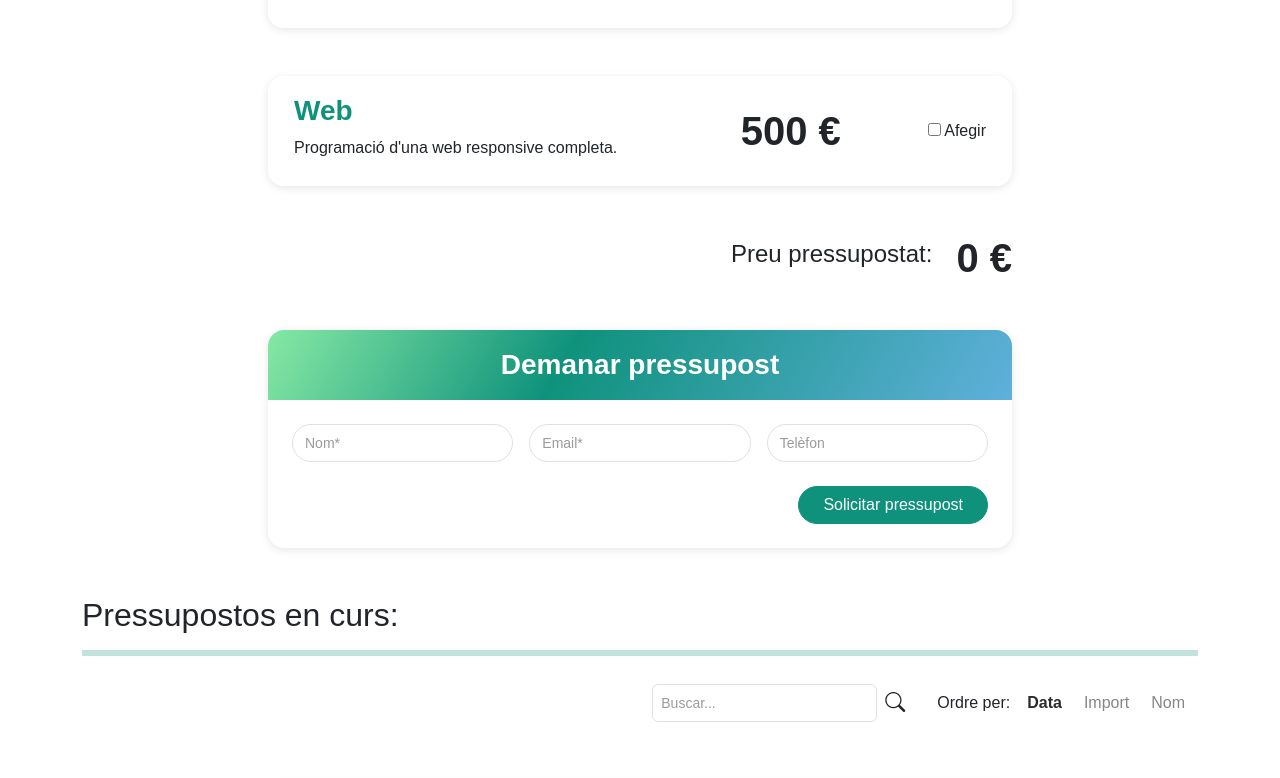
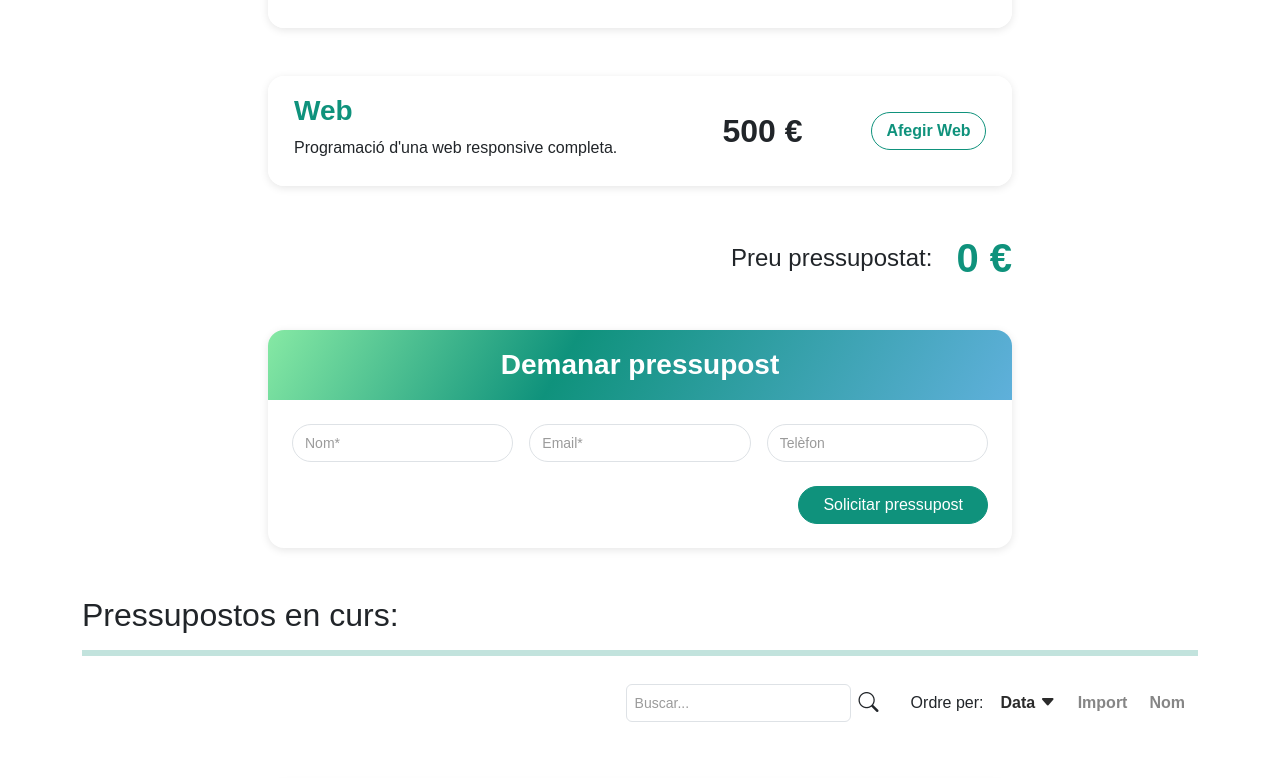
Before and after one commit to basantades/S6.-Pressupostos-Angular, an Angular app: page / in a window 1280 px wide. Shown: the part 542-1320 px from the top of the page. Built offline with nearby package versions, Linux system fonts and the light colour scheme.

Commit message:
README y retoques finales

```diff
--- a/src/app/components/budget/budget.component.html
+++ b/src/app/components/budget/budget.component.html
@@ -8,18 +8,18 @@
                 <p>{{budget.descripcion}}</p>
             </div>
             @if (budget.id === 3 && web()) {
-                <div class="price">{{budget.price + panelExtraPrice()}} €</div>
+                <div class="price fs-2">{{budget.price + panelExtraPrice()}} €</div>
             } @else {
-                <div class="price">{{budget.price}} €</div>
+                <div class="price fs-2">{{budget.price}} €</div>
             }
-            <label>
                 <input
-                  type="checkbox"
+                  type="checkbox" class="btn-check"
                   id="checkbox-{{budget.id}}"
                   [checked]="budget.id === 1 ? seo() : budget.id === 2 ? ads() : budget.id === 3 ? web() : false"
                   (change)="onCheckboxChange(budget, $event)"
-                  /> Afegir
-              </label>
+                  />
+                  <label class="btn boton-check" for="checkbox-{{budget.id}}" [innerText]="budget.id === 1 && !seo() ? 'Afegir SEO' : budget.id === 2 && !ads() ? 'Afegir Ads' : budget.id === 3 && !web() ? 'Afegir Web' : 'Afegit'"></label>
+
             </div>
             @if (budget.additionalOptions) {
                     <div  id="options-{{budget.id}}"
@@ -34,6 +34,6 @@
 
 
 <section class="total">
-    <h4>Preu pressupostat:</h4>
-    <h4 class="price"><span>{{ totalPrice() }}</span> €</h4>
+    <h4 class="my-2">Preu pressupostat:</h4>
+    <h2 class="price text-primary fs-1"><span>{{ totalPrice() }}</span> €</h2>
   </section>
--- a/src/app/components/budget/budget.component.scss
+++ b/src/app/components/budget/budget.component.scss
@@ -3,3 +3,22 @@
 .service h3 {
     @extend .text-primary, .fw-bolder, .mt-2;
 }
+
+.boton-check {
+    @extend .btn, .btn-outline-primary, .rounded-pill, .fw-bold;
+    width: 115px;
+}
+@media screen and (max-width: 768px) {
+    .boton-check {
+        width: 100%;
+    }
+
+}
+
+.boton-check:hover {
+    @extend .btn-primary, .text-white;
+}
+
+.btn-check:checked + .btn {
+    @extend .btn-primary, .text-white;
+}
--- a/src/app/components/budgets-list/budgets-list.component.html
+++ b/src/app/components/budgets-list/budgets-list.component.html
@@ -9,9 +9,18 @@
         </div>
           <div class="d-flex align-items-center ms-3 ordenar">
             <p class="m-2">Ordre per:</p>
-            <button class="btn btn-link ps-2" [class.active]="orderBy() === 'fecha'" (click)="setOrderBy('fecha')">Data</button>
-            <button class="btn btn-link ps-2" [class.active]="orderBy() === 'total'" (click)="setOrderBy('total')">Import</button>
-            <button class="btn btn-link ps-2" [class.active]="orderBy() === 'nombre'"  (click)="setOrderBy('nombre')">Nom</button>
+            <button class="btn btn-link fw-bold ps-2" [class.active]="orderBy() === 'fecha'" (click)="setOrderBy('fecha')">Data
+                @if (orderBy() === 'fecha') {
+                @if(invertido() === false) {<i class="bi bi-caret-down-fill"></i>} @else {<i class="bi bi-caret-up-fill"></i>}
+                }</button>
+            <button class="btn btn-link fw-bold ps-2" [class.active]="orderBy() === 'total'" (click)="setOrderBy('total')">Import
+                @if (orderBy() === 'total') {
+                @if(invertido() === false) {<i class="bi bi-caret-down-fill"></i>} @else {<i class="bi bi-caret-up-fill"></i>}
+                }</button>
+            <button class="btn btn-link fw-bold ps-2" [class.active]="orderBy() === 'nombre'"  (click)="setOrderBy('nombre')">Nom
+                @if (orderBy() === 'nombre') {
+                @if(invertido() === false) {<i class="bi bi-caret-down-fill"></i>} @else {<i class="bi bi-caret-up-fill"></i>}
+                }</button>
           </div>
     </div>
 </div>
@@ -44,7 +53,7 @@
                 <div class="datos-preu">
                 <div>
                     <h5 class="">Preu:</h5>
-                    <p class="price">{{budgetSaved.total}} €</p>
+                    <p class="price fs-1">{{budgetSaved.total}} €</p>
                 </div>
                 </div>
             </div>
--- a/src/app/components/budgets-list/budgets-list.component.ts
+++ b/src/app/components/budgets-list/budgets-list.component.ts
@@ -13,6 +13,7 @@ budgetsSavedList = inject(BudgetService).getBudgetsSavedList();
 getSortedBudgets = inject(BudgetService).getSortedBudgets;
 orderBy = inject(BudgetService).orderBy;
 setOrderBy = inject(BudgetService).setOrderBy;
+invertido = inject(BudgetService).invertido;
 searchBudgets = inject(BudgetService).searchBudgets;
 searchQuery = inject(BudgetService).searchQuery;
 
--- a/src/app/components/welcome/welcome.component.scss
+++ b/src/app/components/welcome/welcome.component.scss
@@ -4,7 +4,7 @@ header {
     margin: 20px 0;
 }
 h4 {
-    color: #0f927c;
+    @extend .text-primary;
 }
 @media (max-width: 1200px) {
     h4 {
--- a/src/app/services/budget.service.ts
+++ b/src/app/services/budget.service.ts
@@ -77,7 +77,7 @@ export class BudgetService {
   }
 
 
-  private budgetsSavedList = signal<BudgetSaved[]>([
+  private budgetsSavedList = signal<BudgetSaved[]>([ //listado inicial de ejemplo
     {
       id_budgetSaved: 1,
       nombre: "Jordi",
@@ -99,8 +99,8 @@ export class BudgetService {
       pages: 5,
       languages: 3,
       total: 920,
-      created_at: new Date(),
-      updated_at: new Date()
+      created_at: new Date('2024-01-28T16:00:00+01:00'),
+      updated_at: new Date('2024-01-28T16:00:00+01:00')
     }
   ]);
 
@@ -115,9 +115,13 @@ addBudget(budget: BudgetSaved) {
 
 searchQuery = signal<string>('');
 orderBy = signal<'fecha' | 'nombre' | 'total'>('fecha'); // Criterio de orden inicial
+invertido = signal<boolean>(false);
 
 
 setOrderBy(order: 'fecha' | 'nombre' | 'total') {
+  if (order === this.orderBy()) {
+    this.invertido.set(!this.invertido()); // Invertir el estado de inversión
+  }
   this.orderBy.set(order); // Cambiar el criterio de orden
 }
 
@@ -131,28 +135,25 @@ searchBudgets(event: Event) {
 getSortedBudgets(): BudgetSaved[] {
   const order = this.orderBy(); // Obtener el criterio de orden
   const query = this.searchQuery();
+  const isInverted = this.invertido(); // Leer el estado de inversión
 
   return this.budgetsSavedList()
     .slice()
-    .filter(budget => budget.nombre.toLowerCase().includes(query.toLocaleLowerCase())) //filtrar por busqueda
+    .filter(budget => budget.nombre.toLowerCase().includes(query.toLocaleLowerCase())) // Filtrar por búsqueda
     .sort((a, b) => {
+      let result = 0;
+
       if (order === 'fecha') {
-        // Ordenar por fecha (más reciente a más antigua)
-        return new Date(b.created_at).getTime() - new Date(a.created_at).getTime();
+        result = new Date(b.created_at).getTime() - new Date(a.created_at).getTime();
       } else if (order === 'nombre') {
-        // Ordenar por nombre (alfabético)
-        return a.nombre.localeCompare(b.nombre);
+        result = a.nombre.localeCompare(b.nombre);
       } else if (order === 'total') {
-        // Ordenar por total (de mayor a menor)
-        return b.total - a.total;
+        result = b.total - a.total;
       }
 
-      return 0;
+      return isInverted ? result * -1 : result; // Invertir el orden si es necesario
     });
 }
 
 
-
-
-
 }
--- a/src/styles.scss
+++ b/src/styles.scss
@@ -67,7 +67,7 @@ body {
 
 
 .price {
-  @extend .fw-bold, .fs-1, .mb-0;
+  @extend .fw-bolder, .mb-0;
 }
 
 
```
Also changed, not shown: public/assets/screenshot.jpg (added), 1 other file (tests, documents, lock files or other folders).
